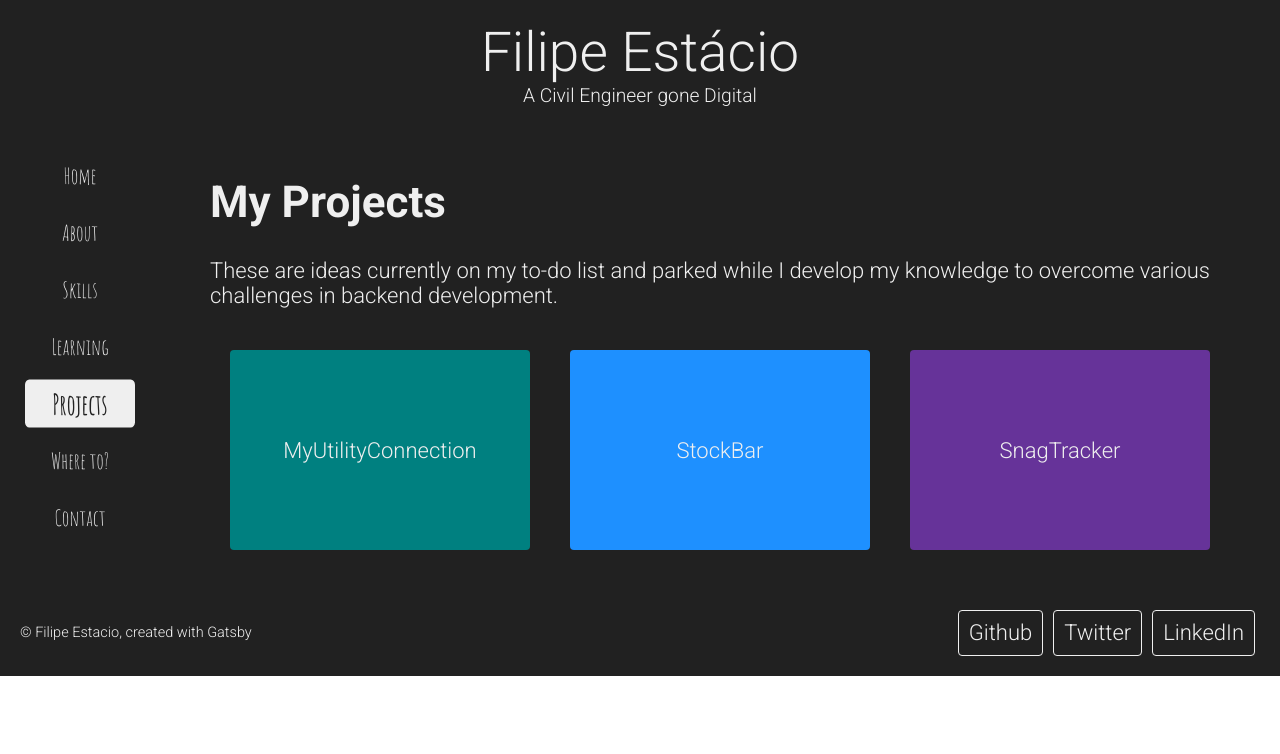
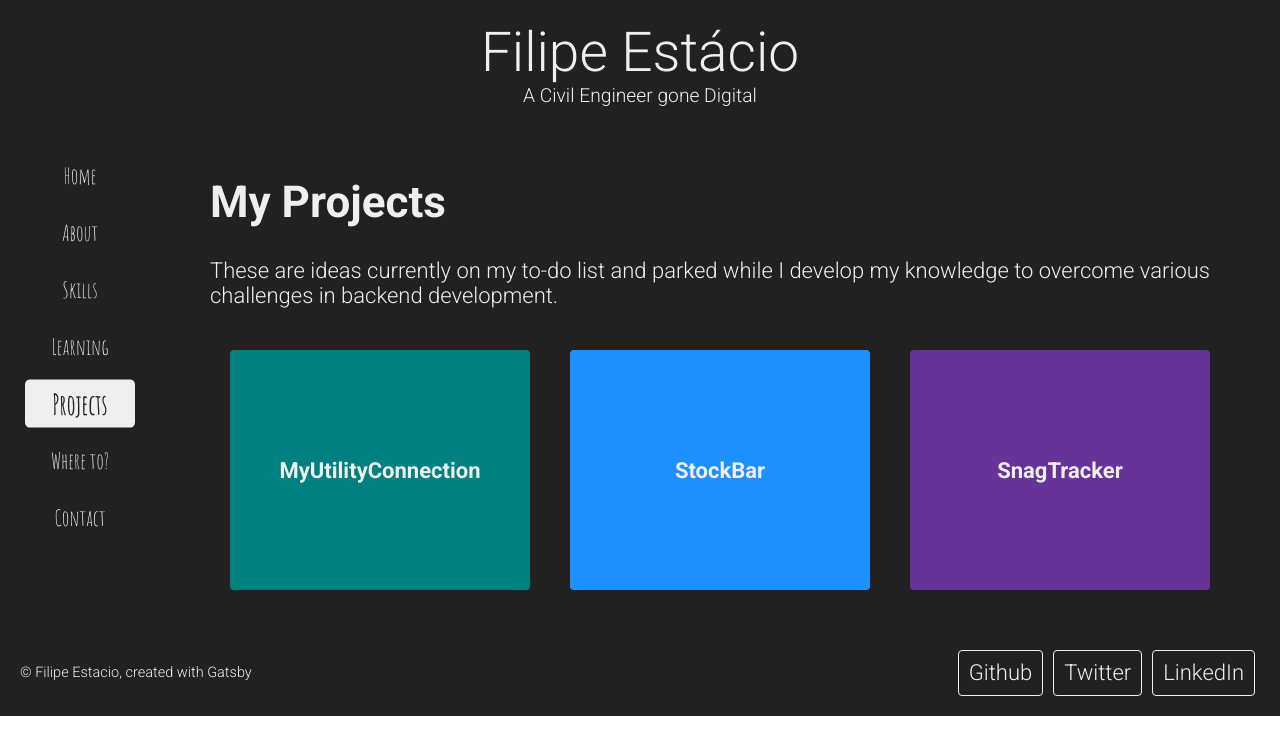
Before and after one commit to filipeestacio/portfolio, a Gatsby site: page /projects in a window 1280 px wide. Built offline with nearby package versions, Linux system fonts and the light colour scheme; Gatsby itself is replaced by a stand-in of ours.

Commit message:
fixed card size changing

```diff
--- a/src/components/flipCard.js
+++ b/src/components/flipCard.js
@@ -14,19 +14,21 @@ const Card = styled(animated.div)`
   display: flex;
   height: 200px;
   width: 100%;
+  padding: 20px;
   justify-content: center;
   align-items: center;
   cursor: pointer;
   will-change: transform, opacity;
   border-radius: 4px;
-  background: ${props => props.inputcolor || "green"};
+  background: ${props => props.inputcolor};
 `
 
-const FrontCard = styled(Card)``
+const FrontCard = styled(Card)`
+  font-weight: 700;
+`
 
 const BackCard = styled(Card)`
   filter: hue-rotate(45deg);
-  padding: 20px;
   font-size: 14px;
 `
 
```
